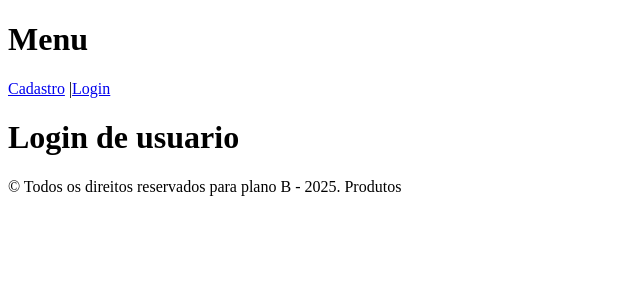
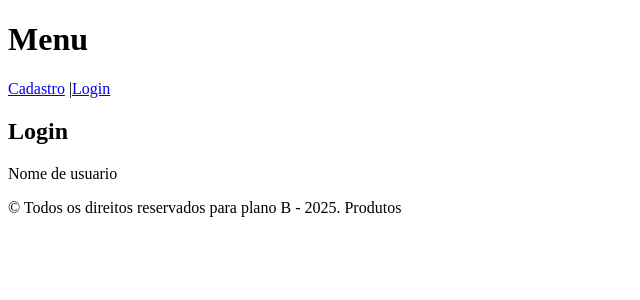
Before and after one commit to Emanuelly0ventura/CP5_Front-end, a React (Vite) app: page /login in a window 1280 px wide. Shown: the top 300 px of the page, without its empty margins (0-640 px from the left). Built offline with nearby package versions, Linux system fonts and the light colour scheme.

Commit message:
adicionando os formData no login

```diff
--- a/src/routes/Login/index.tsx
+++ b/src/routes/Login/index.tsx
@@ -1,12 +1,36 @@
+import { useNavigate } from "react-router-dom";
+import { useForm } from "react-hook-form";
+
+type FormData = {
+  nomeUsuario: string;
+  email: string;
+};
 
 export default function Login(){
+    document.title ="Login"
+    const methods = useForm();
+    const register = methods.register;
+    const handleSubmit = methods.handleSubmit;
+    const errors = methods.formState.errors;
 
-    document.title ="Login"
+    const onSubmit = (data: FormData) => {
+        console.log("Dados invalidos: ", data);
+        alert(`Bem-vindo, ${data.nomeUsuario}!`);
+    };
 
-    return(
-        <main>
-            <h1>Login de usuario</h1>
-        </main>
-    );
+    return (
+        <div>
+            <form onSubmit={handleSubmit(onSubmit)}>
+                <h2>Login</h2>
+                <div>
+                    <label>Nome de usuario</label>
+                </div>
+
+            </form>
+
+        </div>
+    )
+
+
 
 }
```
